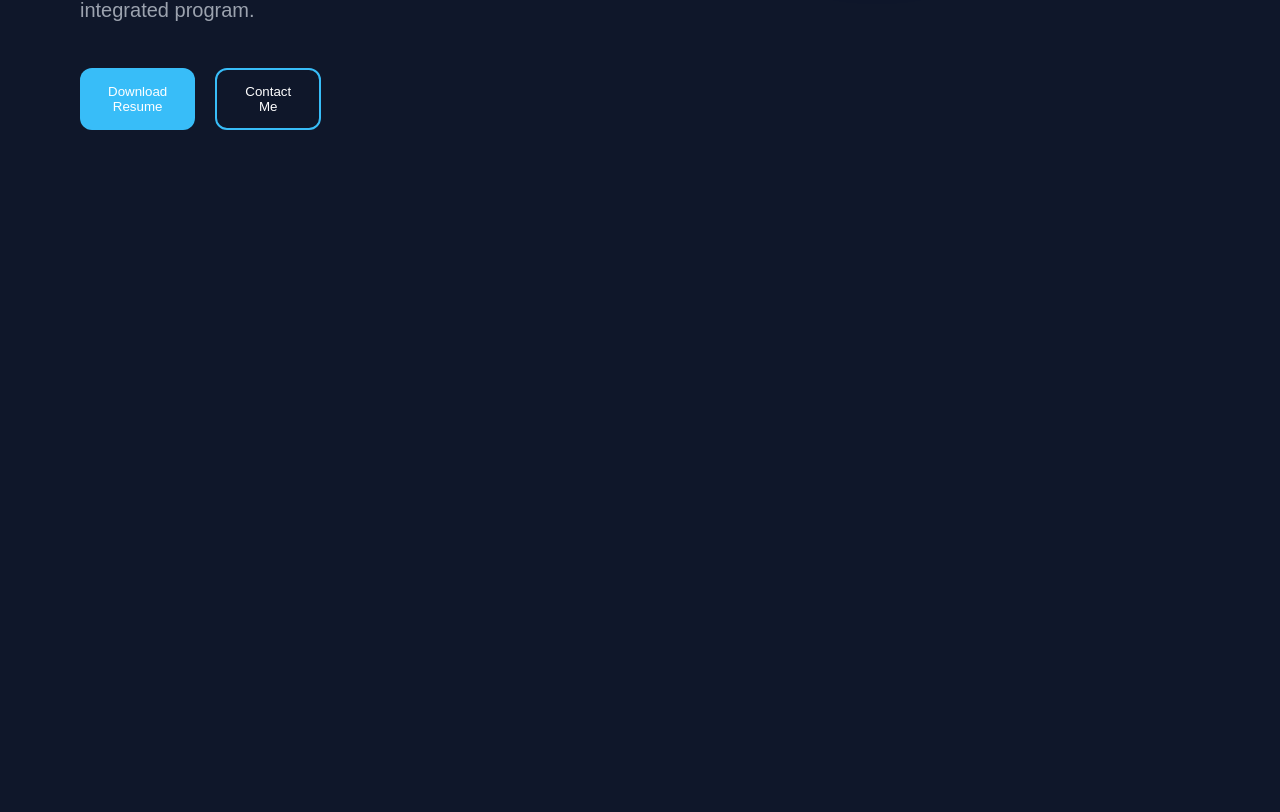
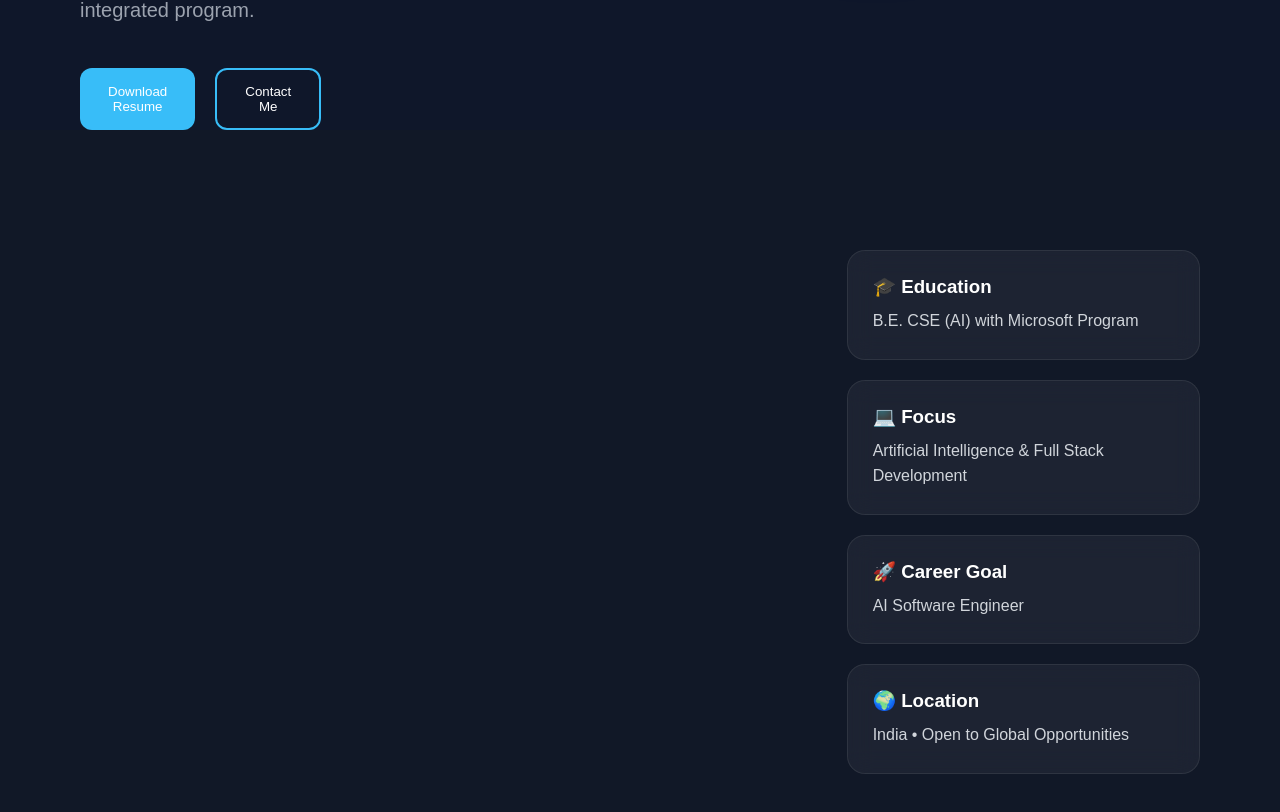
Before and after one commit to varunsoni-dev/portfolio, a React (Vite) app: page / in a window 1280 px wide. Shown: the part 696-1508 px from the top of the page. Before the commit the page ends 826 px from the top, so only its background shows below. Built offline with nearby package versions, Linux system fonts and the light colour scheme.

Commit message:
Create premium about section

```diff
--- a/src/App.jsx
+++ b/src/App.jsx
@@ -1,11 +1,13 @@
 import Navbar from "./components/Navbar";
 import Hero from "./components/Hero";
+import About from "./components/About";
 
 function App() {
   return (
     <>
       <Navbar />
       <Hero />
+      <About />
     </>
   );
 }
--- /dev/null
+++ b/src/components/About.css
@@ -0,0 +1,117 @@
+.about{
+
+    padding:120px 80px;
+
+    background:#111827;
+
+}
+
+.about-container{
+
+    max-width:1000px;
+
+    margin:auto;
+
+}
+
+.section-title{
+
+    color:white;
+
+    font-size:48px;
+
+    text-align:center;
+
+    margin-bottom:50px;
+
+}
+
+.about-text{
+
+    color:#d1d5db;
+
+    font-size:20px;
+
+    line-height:1.9;
+
+    text-align:center;
+
+}
+
+.highlight{
+
+    color:var(--primary-color);
+
+    font-weight:600;
+
+}
+
+.about-grid{
+
+    display:grid;
+
+    grid-template-columns:2fr 1fr;
+
+    gap:60px;
+
+    align-items:center;
+
+}
+
+.about-info{
+
+    display:grid;
+
+    gap:20px;
+}
+
+.info-card{
+
+    background:rgba(255,255,255,.05);
+
+    border:1px solid rgba(255,255,255,.08);
+
+    border-radius:18px;
+
+    padding:25px;
+
+    backdrop-filter:blur(12px);
+
+    transition:.35s;
+
+}
+
+.info-card:hover{
+
+    transform:translateY(-8px);
+
+    border-color:var(--primary-color);
+
+    box-shadow:0 20px 40px rgba(56,189,248,.18);
+
+}
+
+.info-card h3{
+
+    color:white;
+
+    margin-bottom:10px;
+
+}
+
+.info-card p{
+
+    color:#d1d5db;
+
+    line-height:1.6;
+}
+
+@media(max-width:768px){
+
+    .about-grid{
+
+        grid-template-columns:1fr;
+
+    }
+
+}
--- /dev/null
+++ b/src/components/About.jsx
@@ -0,0 +1,61 @@
+import "./About.css";
+
+function About() {
+
+    return (
+
+        <section className="about" id="about">
+
+            <div className="about-grid">
+
+                <div className="about-text-content">
+
+                    {/* About paragraph */}
+
+                </div>
+
+                <div className="about-info">
+
+                    <div className="info-card">
+
+                        <h3>🎓 Education</h3>
+
+                        <p>B.E. CSE (AI) with Microsoft Program</p>
+
+                    </div>
+
+                    <div className="info-card">
+
+                        <h3>💻 Focus</h3>
+
+                        <p>Artificial Intelligence & Full Stack Development</p>
+
+                    </div>
+
+                    <div className="info-card">
+
+                        <h3>🚀 Career Goal</h3>
+
+                        <p>AI Software Engineer</p>
+
+                    </div>
+
+                    <div className="info-card">
+
+                        <h3>🌍 Location</h3>
+
+                        <p>India • Open to Global Opportunities</p>
+
+                    </div>
+
+                </div>
+
+            </div>
+
+        </section>
+
+    );
+
+}
+
+export default About;
```
